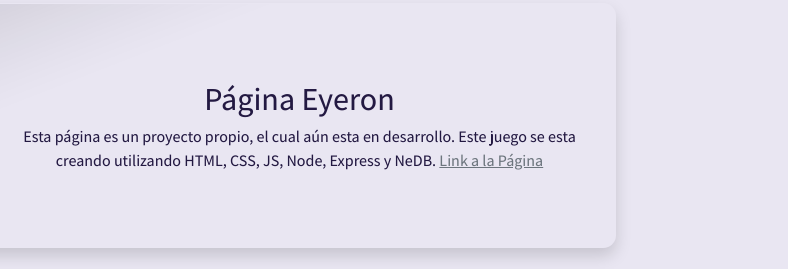
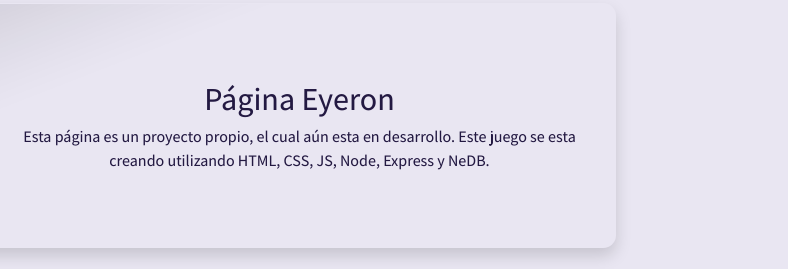
Before and after one commit to FranFrioni/Portfolio, a plain HTML site: page index.html in a window 1280 px wide. Shown: the part 3296-3565 px from the top of the page, 492-1280 px from the left. Drawn offline with Linux system fonts and the light colour scheme.

Commit message:
Cambiando Proyectos

```diff
--- a/index.html
+++ b/index.html
@@ -312,7 +312,7 @@
 							<div class="col-md-8 align-self-center">
 								<div class="card-body">
 									<h5 class="card-title fs-2">Página Eyeron</h5>
-									<p class="card-text">Esta página es un proyecto propio, el cual aún esta en desarrollo. Este juego se esta creando utilizando HTML, CSS, JS, Node, Express y NeDB. <a href="https://eyeron.herokuapp.com" target="_blank" class="lead fs-6 text-muted">Link a la Página</a></p>
+									<p class="card-text">Esta página es un proyecto propio, el cual aún esta en desarrollo. Este juego se esta creando utilizando HTML, CSS, JS, Node, Express y NeDB.</p>
 								</div>
 							</div>
 						</div>
```
Also changed, not shown: 1 other file.
